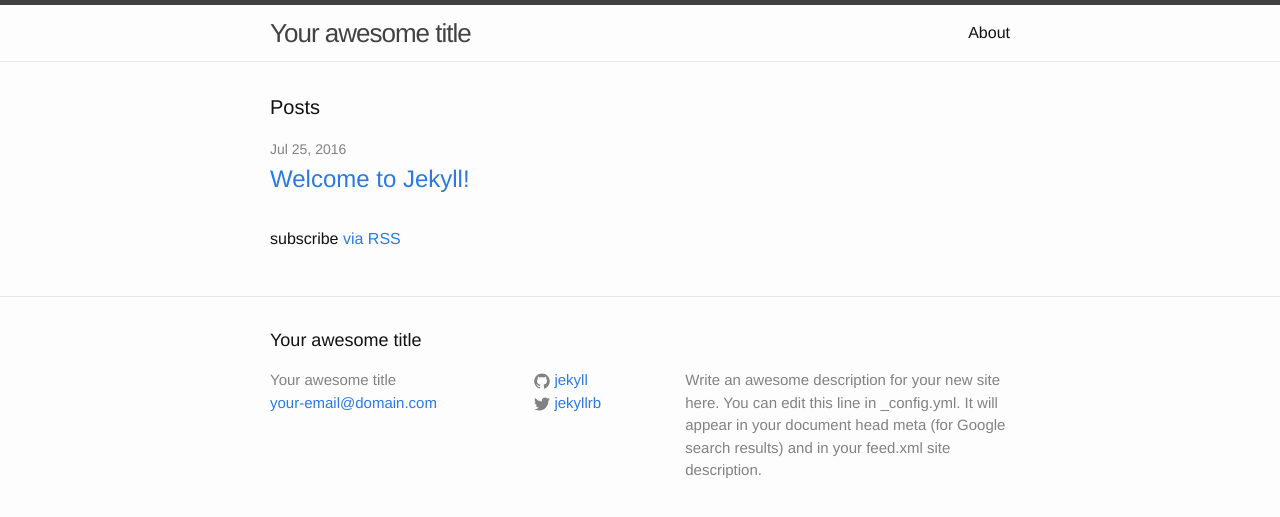
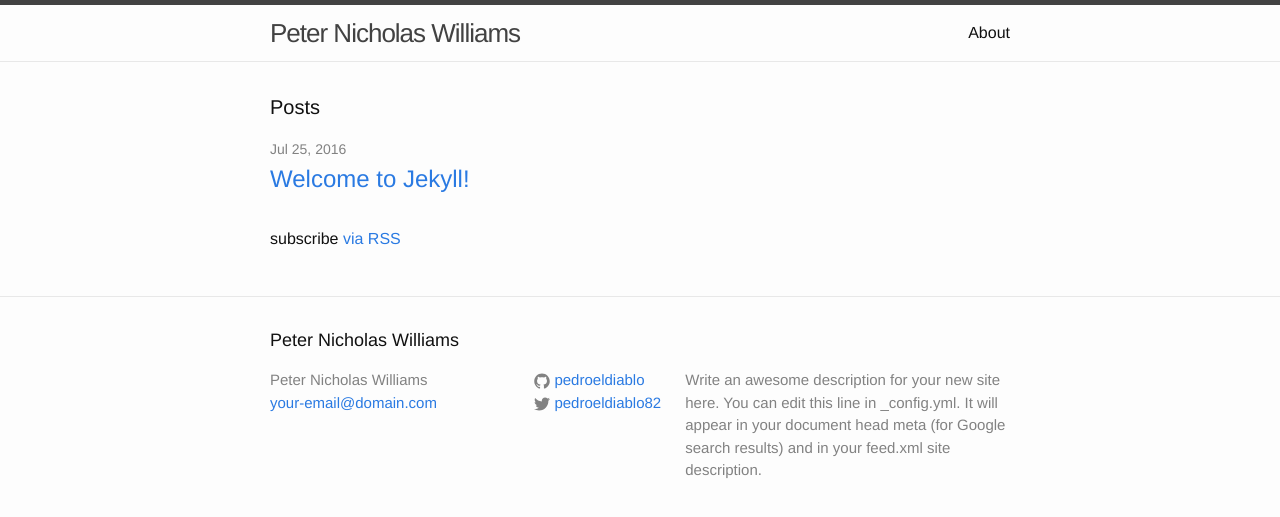
Before and after one commit to pedroeldiablo/pedroeldiablo.github.io, a Jekyll site: the page built from index.html, in a window 1280 px wide. Shown: the top 517 px of the page. Built offline with Jekyll 4.4.1, drawn with Linux system fonts in a browser that asks for light colours.

Commit message:
Update _config.yml

```diff
--- a/_config.yml
+++ b/_config.yml
@@ -6,7 +6,7 @@
 # 'jekyll serve'. If you change this file, please restart the server process.
 
 # Site settings
-title: Your awesome title
+title: Peter Nicholas Williams
 email: your-email@domain.com
 description: > # this means to ignore newlines until "baseurl:"
   Write an awesome description for your new site here. You can edit this
@@ -14,8 +14,8 @@ description: > # this means to ignore newlines until "baseurl:"
   Google search results) and in your feed.xml site description.
 baseurl: "" # the subpath of your site, e.g. /blog
 url: "http://yourdomain.com" # the base hostname & protocol for your site
-twitter_username: jekyllrb
-github_username:  jekyll
+twitter_username: pedroeldiablo82
+github_username:  pedroeldiablo
 
 # Build settings
 markdown: kramdown
```
